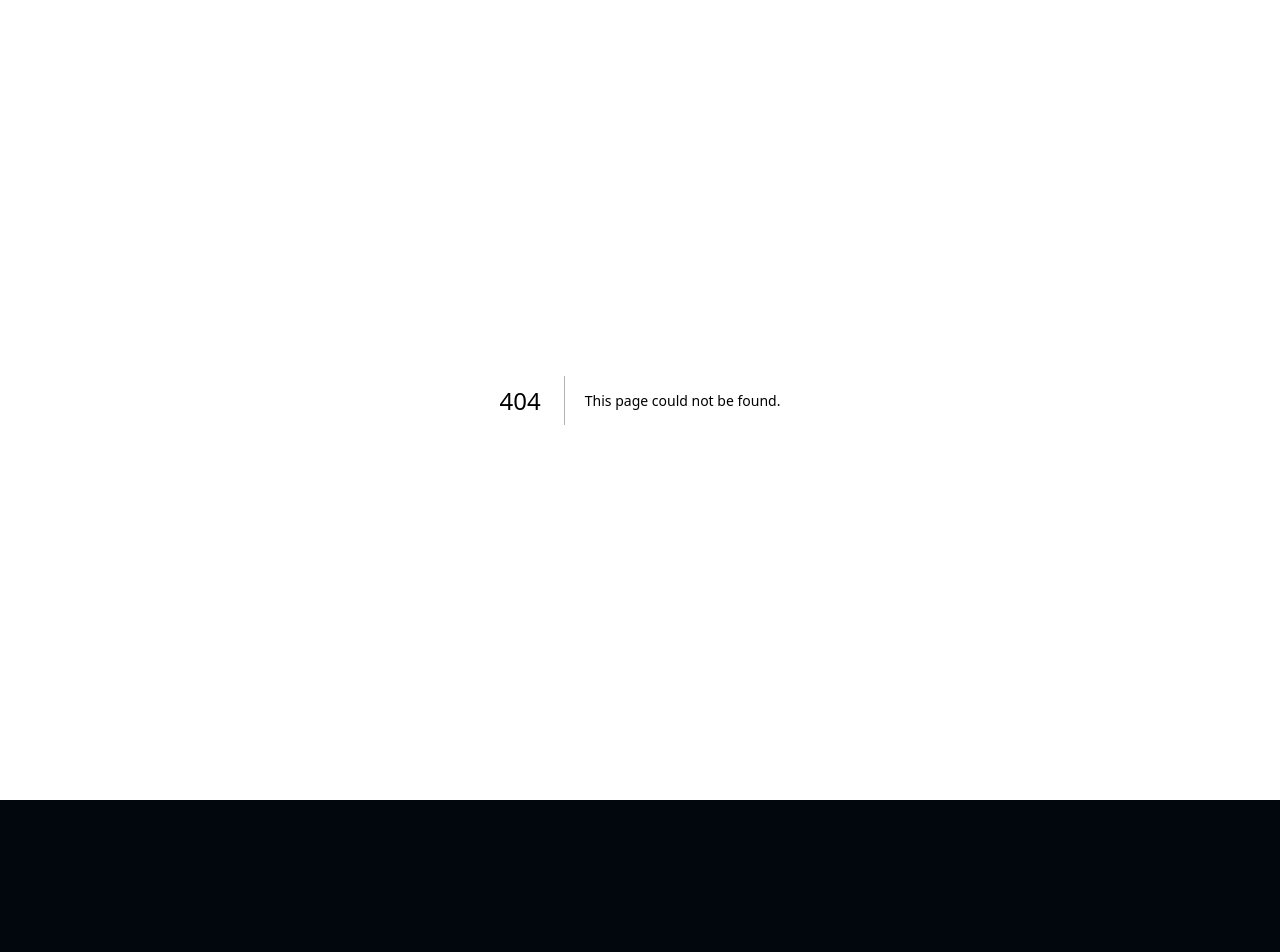
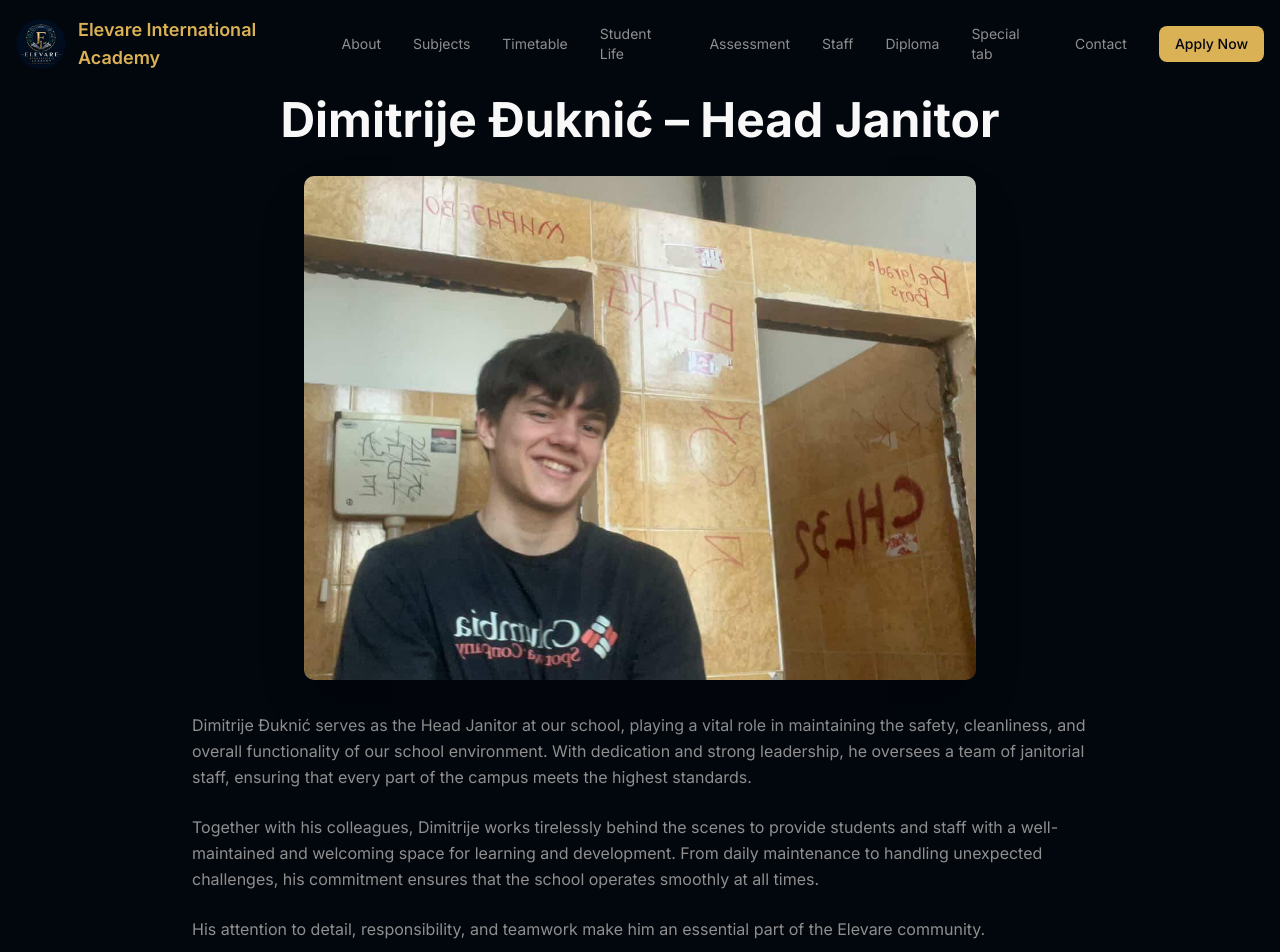
Before and after one commit to vedranmarkovic1/elevare, a Next.js app: page /special-tab in a window 1280 px wide. Before the commit this address had no page. Shown: the top 952 px of the page. Before the commit the page ends 800 px from the top, so only its background shows below. Built offline with nearby package versions, Linux system fonts and the light colour scheme.

Commit message:
Add Special tab page with Dimitrije Đuknić content and navbar link

```diff
--- /dev/null
+++ b/app/special-tab/page.tsx
@@ -0,0 +1,45 @@
+import { Navbar } from "@/components/navbar"
+import { Footer } from "@/components/footer"
+import Image from "next/image"
+
+export default function SpecialTabPage() {
+  return (
+    <main className="min-h-screen bg-background">
+      <Navbar />
+      <div className="pt-24 pb-16 px-4">
+        <div className="container mx-auto max-w-4xl">
+          {/* Title */}
+          <h1 className="text-3xl md:text-5xl font-bold text-foreground mb-8 text-center">
+            Dimitrije Đuknić – Head Janitor
+          </h1>
+
+          {/* Image */}
+          <div className="flex justify-center mb-8">
+            <div className="relative w-full max-w-2xl aspect-square md:aspect-[4/3] rounded-lg overflow-hidden shadow-2xl">
+              <Image
+                src="/images/djuknic.jpg"
+                alt="Dimitrije Đuknić"
+                fill
+                className="object-cover"
+              />
+            </div>
+          </div>
+
+          {/* Text Content */}
+          <div className="prose prose-lg max-w-none text-muted-foreground leading-relaxed">
+            <p className="mb-6">
+              Dimitrije Đuknić serves as the Head Janitor at our school, playing a vital role in maintaining the safety, cleanliness, and overall functionality of our school environment. With dedication and strong leadership, he oversees a team of janitorial staff, ensuring that every part of the campus meets the highest standards.
+            </p>
+            <p className="mb-6">
+              Together with his colleagues, Dimitrije works tirelessly behind the scenes to provide students and staff with a well-maintained and welcoming space for learning and development. From daily maintenance to handling unexpected challenges, his commitment ensures that the school operates smoothly at all times.
+            </p>
+            <p>
+              His attention to detail, responsibility, and teamwork make him an essential part of the Elevare community.
+            </p>
+          </div>
+        </div>
+      </div>
+      <Footer />
+    </main>
+  )
+}
--- a/components/navbar.tsx
+++ b/components/navbar.tsx
@@ -15,6 +15,7 @@ const navLinks = [
   { href: "#assessment", label: "Assessment" },
   { href: "#staff", label: "Staff" },
   { href: "/diploma-preview", label: "Diploma" },
+  { href: "/special-tab", label: "Special tab" },
   { href: "#contact", label: "Contact" },
 ]
 
```
Also changed, not shown: public/images/djuknic.jpg (added), 1 other file (tests, documents, lock files or other folders).
